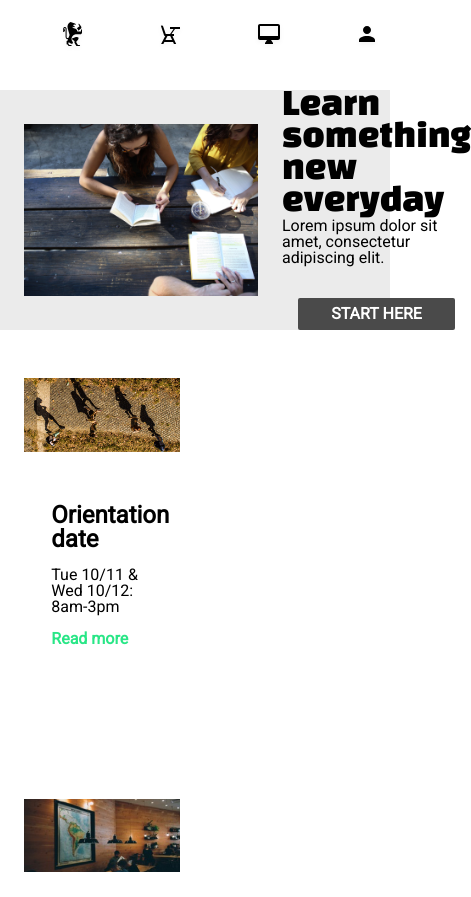
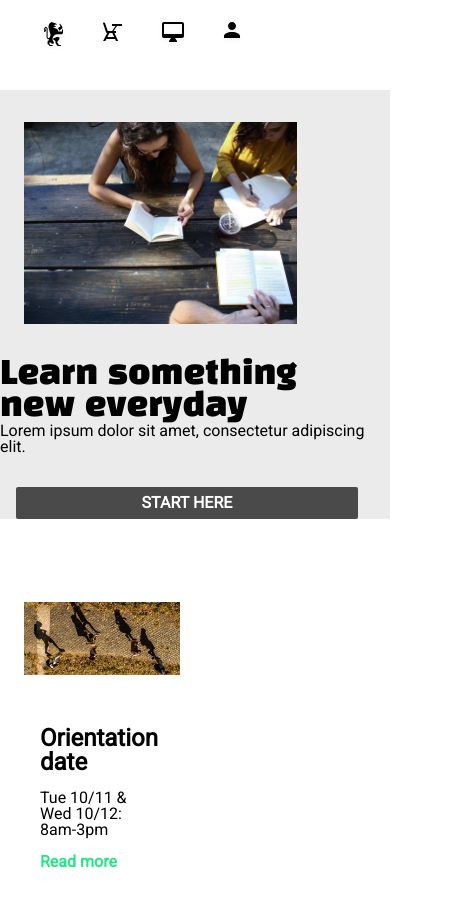
Before and after one commit to Caradt05/colmar-academy, a plain HTML site: page index.html in a window 390 px wide. Shown: the top 897 px of the page, 471 px wide, since content can reach past the window. Drawn offline with Linux system fonts and the light colour scheme.

Commit message:
revisions before submission

```diff
--- a/index.html
+++ b/index.html
@@ -1,19 +1,22 @@
 <!DOCTYPE html>
-<html>
+<html lang="en" dir="ltr">
 <head>
   <link rel="stylesheet" href="./resources/css/reset.css">
   <link rel="stylesheet" href="./resources/css/style.css">
+  <link rel="icon" href="./resources/images/favicon.ico" type="image/x-icon">
   <link href="https://fonts.googleapis.com/css?family=Roboto|Work+Sans:100,400,600,900" rel="stylesheet">
   <link href="https://fonts.googleapis.com/css?family=Black+Han+Sans" rel="stylesheet">
   <title>Colmar Academy</title>
   <meta charset="UTF-8">
-  <meta name="viewport" content="width=device-width, initial-scale=1">
+  <meta name="viewport" content="width=device-width">
 </head>
 <body>
 
   <!-- Header -->
 
   <header>
+<!--    <div class="main-container"> -->
+      <div class="header">
         <div class="logo">
           <img src="./resources/images/ic-logo.svg">
           <span id="colmar">COLMAR</span>
@@ -34,13 +37,16 @@
               <li><a href="#"><img src="./resources/images/ic-login.svg"></a></li>
             </ul>
           </nav>
+        </div>
     </header>
 
     <!-- Main Banner -->
 
     <div class="banner">
+      <div class="banner-img">
         <img src="./resources/images/banner.jpg">
-    <div id="learn">
+      </div>
+      <div class="banner-info">
         <h1>Learn something new everyday</h1>
         <h3>Lorem ipsum dolor sit amet, consectetur adipiscing elit.</h3>
         <div class="button">
@@ -79,7 +85,7 @@
               <img src="./resources/images/information-orientation.jpg" class="width35">
             </div>
             <div class="mobile-img">
-            <img src="./resources/images/information-orientation-mobile.jpg">
+              <img src="./resources/images/information-orientation-mobile.jpg" alt="Orientation date">
             </div>
             <div class="container2-content">
               <h2>Orientation date</h2>
@@ -95,7 +101,7 @@
             <img src="./resources/images/information-campus.jpg" class="width35">
           </div>
           <div class="mobile-img">
-          <img src="./resources/images/information-campus-mobile.jpg">
+            <img src="./resources/images/information-campus-mobile.jpg" alt="Our campus library">
           </div>
           <div class="container2-content">
             <h2>Our campus</h2>
@@ -112,7 +118,7 @@
             <img src="./resources/images/information-guest-lecture.jpg" class="width35">
           </div>
           <div class="mobile-img">
-          <img src="./resources/images/information-guest-lecture-mobile.jpg">
+            <img src="./resources/images/information-guest-lecture-mobile.jpg" alt="Our guest lecture">
           </div>
           <div class="container2-content">
             <h2>Our guest lecture</h2>
@@ -275,7 +281,7 @@
           </div> <!--End div for column2-->
     </div>  <!--End div for column wrap--->
     </div><!--End div for thesis-->
-
+<!--  </div> -->
     <!-- Footer -->
     <footer>
       <div>
--- a/resources/css/style.css
+++ b/resources/css/style.css
@@ -37,9 +37,14 @@ body{
   padding-bottom: 2rem;
 }
 
+.main-container {
+    max-width: 1280px;
+    margin: auto;
+}
+
 /* Header */
 
-header  {
+.header  {
   display: flex;
   align-items: center;
   position: fixed;
@@ -51,13 +56,14 @@ header  {
   z-index: 1;
 }
 
-header .logo {
+.logo {
   display: inline-flex;
   font-family: 'Roboto', sans-serif;
   font-size: 1.5rem;
   align-items: center;
   width: 40%;
 }
+
 
 #colmar {
   font-weight: 900;
@@ -91,7 +97,7 @@ header .mobile {
   display: none;
 }
 
-@media only screen and (max-width: 470px) {
+@media only screen and (max-width: 575px) {
 
   header .desktop {
     display: none;
@@ -101,25 +107,11 @@ header .logo {
     display: none;
   }
 
-header .mobile {
-  display: block;
-  width: 100%;
-  height: 4rem;
-}
-
-header .content {
-  padding: .5rem 0;
-}
-
-header .mobile ul {
+  nav.mobile {
   display: flex;
-  justify-content: space-around;
+  justify-content: space-between;
   align-items: center;
   width: 100%;
-}
-
-header .mobile li {
-  padding: 0;
 }
 
 }
@@ -129,21 +121,26 @@ header .mobile li {
 /* Main Banner */
 
 .banner {
-  display: inline-flex;
+  display: flex;
   align-items: center;
+  justify-content: center;
   background-color: #EBEBEB;
   width: 100%;
   margin-top: 90px;
 }
 
 .banner img {
-  width: 60%;
+  width: 70%;
   height: auto;
   margin: 32px 24px;
 }
 
 .banner h1 {
   font-family: 'Black Han Sans', sans-serif;
+}
+
+.banner-info {
+  margin-right: 5rem;
 }
 
 .button {
@@ -166,53 +163,35 @@ header .mobile li {
 
 /*Mobile Banner*/
 
-@media only screen and (max-width: 470px) {
+@media only screen and (max-width: 575px) {
 .section-wrap {
-  flex-flow: column;
+  flex-direction: column;
+  max-width: 100%;
   padding: 0;
   margin: 0;
 }
 
 .banner {
-  width: 100%;
+  max-width: 100%;
+  flex-direction: column;
 }
 
-.columnleft{
-  width: auto;
-  padding: 0;
+.banner-img {
+  width: 100%;
+  padding: 0rem;
 }
 
-.main-img{
-  padding: 0;
-  margin: 0;
-}
-
-.columnright{
-  width: auto;
-  margin: 0 1rem;
-  padding: 0;
-}
-
-.columnright-content{
-  width: auto;
-  padding: 0;
-  margin: 0;
-}
-
-.columnright-content h1{
-  padding: 2rem 1rem;
-}
-
-.columnright-content h2{
-  padding: 0 1rem;
-  padding-bottom: 1.5rem;
-}
 
 .button{
   width: auto;
   margin-left: 1rem;
   margin-right: 1rem;
   margin-bottom: 0;
+}
+
+.banner-info {
+  font-size: 1rem;
+  margin-right: 1rem;
 }
 
 }
@@ -375,7 +354,7 @@ video {
   display: none;
 }
 
-@media only screen and (max-width: 470px) {
+@media only screen and (max-width: 575px) {
 
 .information{
   padding-top: 1rem;
@@ -471,7 +450,7 @@ border-left: none;
   cursor: pointer;
 }
 
-@media only screen and (max-width: 470px) {
+@media only screen and (max-width: 575px) {
 
 .courses{
   background-color: white;
@@ -523,7 +502,15 @@ border-left: none;
   margin-bottom: 0.5rem;
 }
 
+.container2 {
+  display: block;
+  max-width: 100%;
+  margin-bottom: 1rem;
+  margin-top: 2rem;
 }
+
+}
+
 
 
 /*Thesis*/
@@ -532,6 +519,10 @@ border-left: none;
   display: flex;
   flex-direction: column;
 
+}
+
+video {
+  width: 100%;
 }
 
 .section-heading-desktop h1{
@@ -550,7 +541,7 @@ border-left: none;
   padding: 1rem;
 }
 
-@media only screen and (max-width: 470px) {
+@media only screen and (max-width: 575px) {
 
 .thesis{
   flex-flow: column;
@@ -606,7 +597,7 @@ footer p{
   font-size: 14px;
 }
 
-@media only screen and (max-width: 470px) {
+@media only screen and (max-width: 575px) {
 
 footer{
   border-top: none;
```
Also changed, not shown: resources/images/favicon.ico (added), resources/images/ic-logo.jpg (added), 1 other file. Lines whose indentation alone changed are shown as unchanged.
